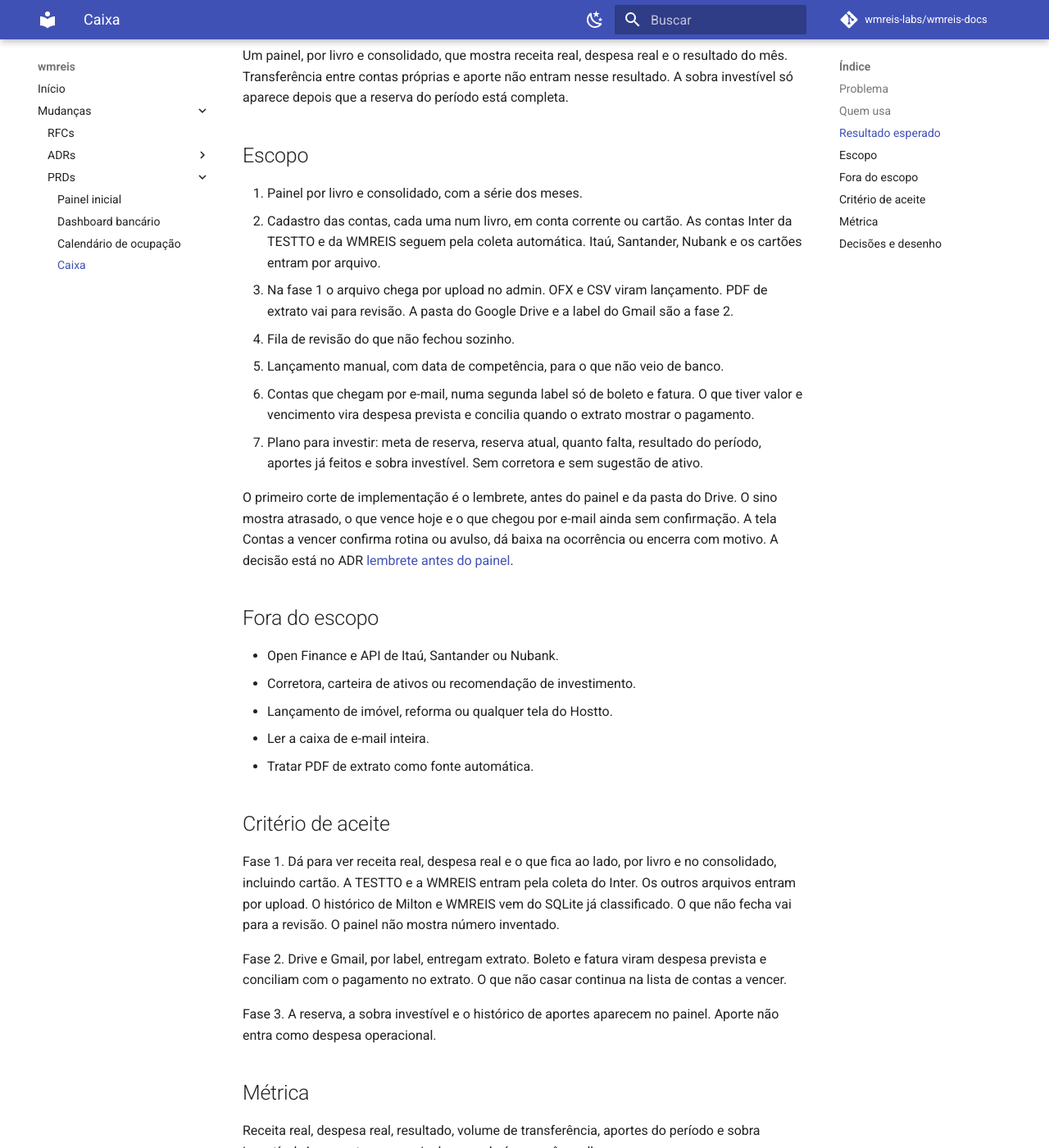
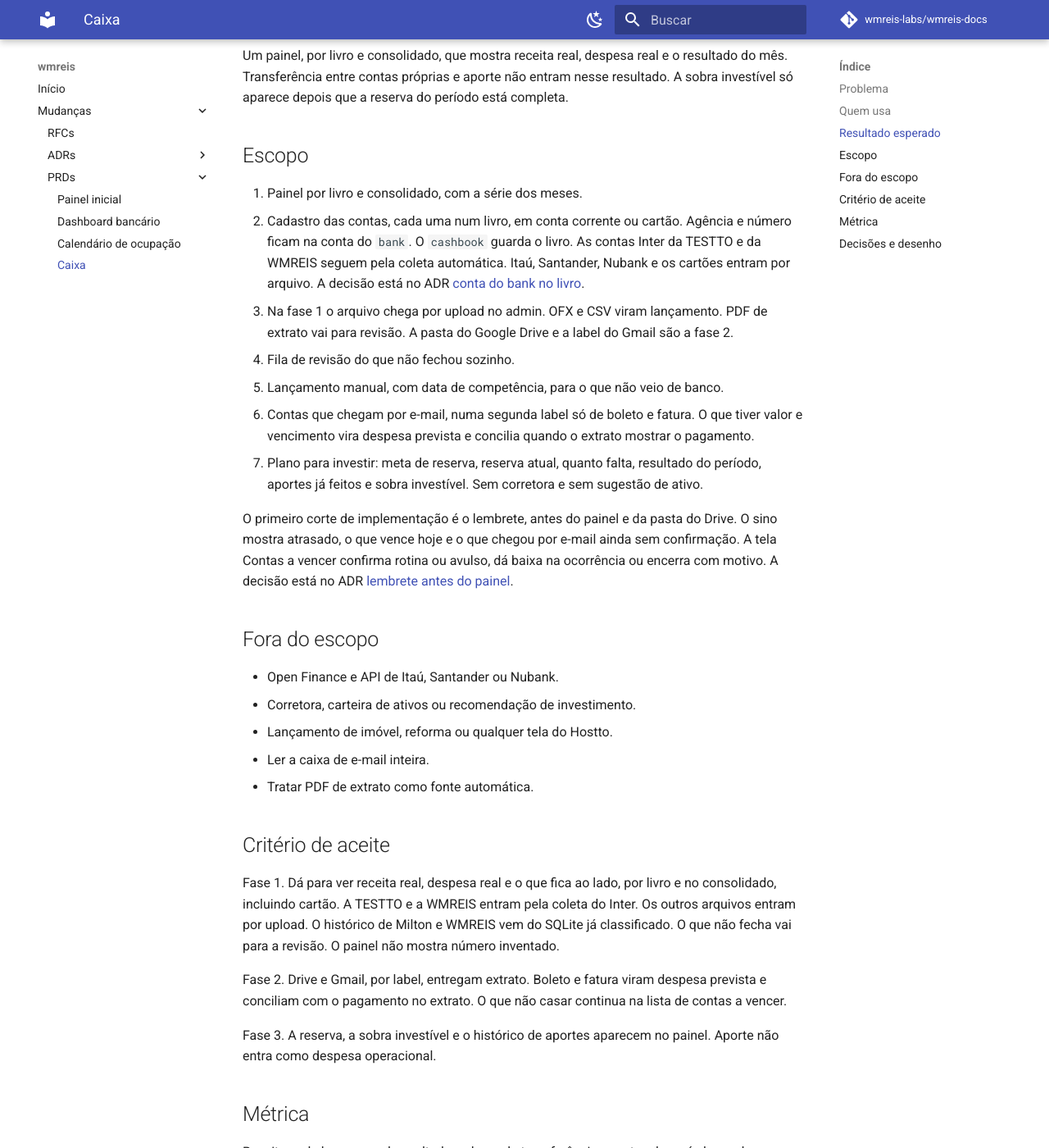
Before and after one commit to wmreis-labs/wmreis-docs, an MkDocs documentation site: the page built from docs/mudancas/prd/2026-09-27-caixa-pessoal-profissional.md, in a window 1280 px wide and 1400 px high, scrolled down 551 px. Shown: the whole window at 82% size. Built offline with MkDocs 1.6.1 and Material for MkDocs 9.7.7, drawn with Linux system fonts in a browser that asks for light colours; comment, search, counter and statistics services are not loaded; some of the changed text lies outside the part shown.

Commit message:
docs: separar a conta do bank do livro
A identidade fica no bank. O cashbook guarda o livro. O Hostto continua no extrato.

Co-authored-by: Cursor <cursoragent@cursor.com>

```diff
--- a/docs/mudancas/prd/2026-09-27-caixa-pessoal-profissional.md
+++ b/docs/mudancas/prd/2026-09-27-caixa-pessoal-profissional.md
@@ -19,7 +19,7 @@ Um painel, por livro e consolidado, que mostra receita real, despesa real e o re
 ## Escopo
 
 1. Painel por livro e consolidado, com a série dos meses.
-2. Cadastro das contas, cada uma num livro, em conta corrente ou cartão. As contas Inter da TESTTO e da WMREIS seguem pela coleta automática. Itaú, Santander, Nubank e os cartões entram por arquivo.
+2. Cadastro das contas, cada uma num livro, em conta corrente ou cartão. Agência e número ficam na conta do `bank`. O `cashbook` guarda o livro. As contas Inter da TESTTO e da WMREIS seguem pela coleta automática. Itaú, Santander, Nubank e os cartões entram por arquivo. A decisão está no ADR [conta do bank no livro](../adr/2026-10-18-conta-bank-livro.md).
 3. Na fase 1 o arquivo chega por upload no admin. OFX e CSV viram lançamento. PDF de extrato vai para revisão. A pasta do Google Drive e a label do Gmail são a fase 2.
 4. Fila de revisão do que não fechou sozinho.
 5. Lançamento manual, com data de competência, para o que não veio de banco.
@@ -50,4 +50,4 @@ Receita real, despesa real, resultado, volume de transferência, aportes do per
 
 ## Decisões e desenho
 
-As escolhas fechadas estão nos ADRs [domínio cashbook](../adr/2026-09-27-dominio-cashbook.md), [fase 1 do caixa](../adr/2026-09-27-fase-1-caixa.md), [lembrete antes do painel](../adr/2026-10-17-lembrete-caixa.md) e [admin e ingestão](../adr/2026-09-27-admin-e-ingestao.md). O recorte anterior de dois livros está em [Livros PF e PJ](../adr/2026-09-27-livros-pf-pj.md), substituído. O funcionamento está nos design docs [cashbook](https://wmreis-labs.github.io/airtestto-docs/mudancas/design/2026-09-27-caixa-cashbook/) e [admin](https://wmreis-labs.github.io/admin-docs/mudancas/design/2026-09-27-caixa-admin/).
+As escolhas fechadas estão nos ADRs [domínio cashbook](../adr/2026-09-27-dominio-cashbook.md), [fase 1 do caixa](../adr/2026-09-27-fase-1-caixa.md), [lembrete antes do painel](../adr/2026-10-17-lembrete-caixa.md), [conta do bank no livro](../adr/2026-10-18-conta-bank-livro.md) e [admin e ingestão](../adr/2026-09-27-admin-e-ingestao.md). O recorte anterior de dois livros está em [Livros PF e PJ](../adr/2026-09-27-livros-pf-pj.md), substituído. O funcionamento está nos design docs [cashbook](https://wmreis-labs.github.io/airtestto-docs/mudancas/design/2026-09-27-caixa-cashbook/) e [admin](https://wmreis-labs.github.io/admin-docs/mudancas/design/2026-09-27-caixa-admin/).
--- a/mkdocs.yml
+++ b/mkdocs.yml
@@ -71,6 +71,7 @@ nav:
           - Admin e ingestão: mudancas/adr/2026-09-27-admin-e-ingestao.md
           - Fase 1 do caixa: mudancas/adr/2026-09-27-fase-1-caixa.md
           - Lembrete antes do painel: mudancas/adr/2026-10-17-lembrete-caixa.md
+          - Conta do bank no livro: mudancas/adr/2026-10-18-conta-bank-livro.md
       - PRDs:
           - mudancas/prd/index.md
           - Painel inicial: mudancas/prd/2026-10-17-painel-inicial.md
```
Also changed, not shown: docs/mudancas/adr/2026-09-27-fase-1-caixa.md (+2 -0 lines), docs/mudancas/adr/2026-10-18-conta-bank-livro.md (added, +36 -0 lines), docs/mudancas/adr/index.md (+1 -0 lines).
